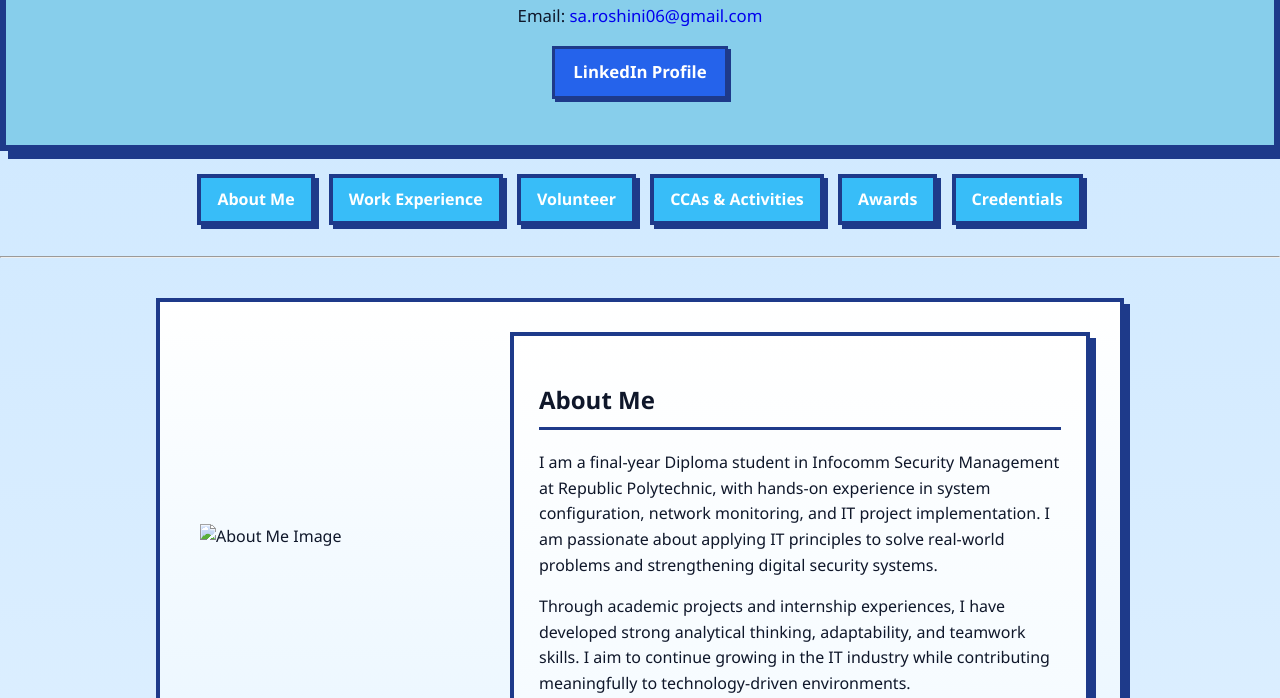
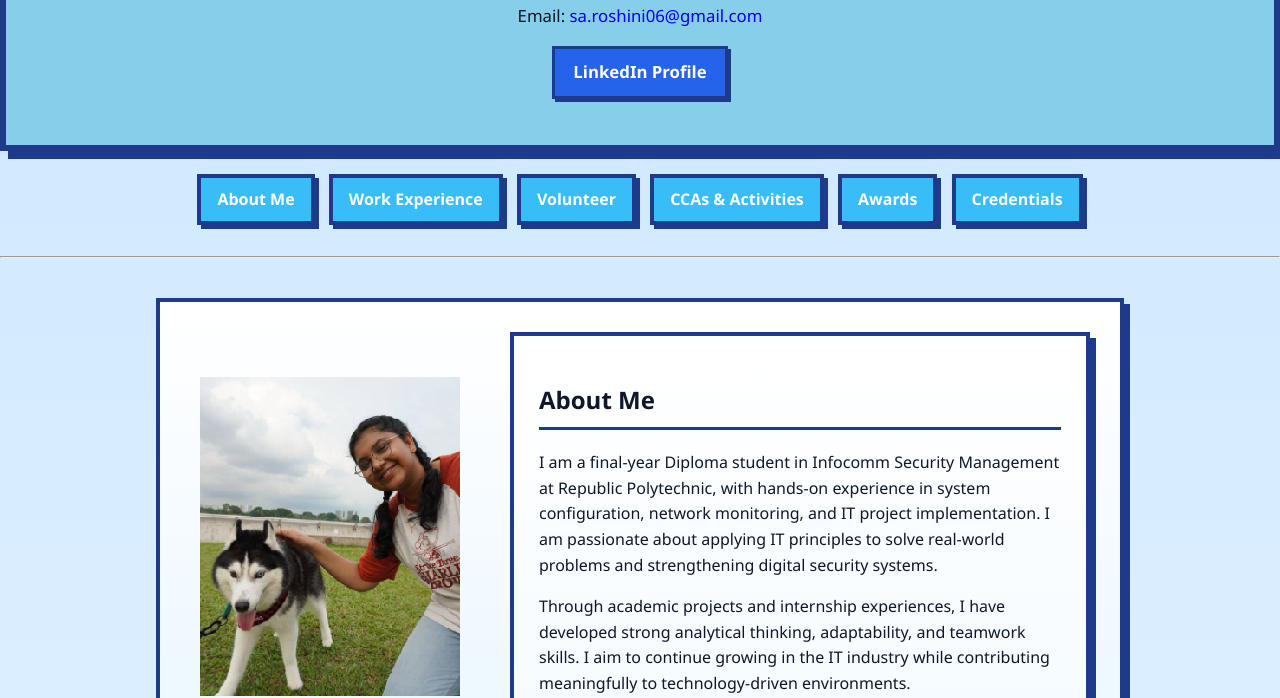
Before and after one commit to sa-roshini/sa-roshini.github.io, a plain HTML site: page index.html in a window 1280 px wide. Shown: the part 141-839 px from the top of the page. Drawn offline with Linux system fonts and the light colour scheme.

Commit message:
Update index.html

```diff
--- a/index.html
+++ b/index.html
@@ -28,7 +28,7 @@
 
 <section class="about-container">
 
-  <img src="assets/abtme.png" alt="About Me Image" class="about-img">
+  <img src="assets/abtme.jpg" alt="About Me Image" class="about-img">
 
   <div class="about-text">
     <h2>About Me</h2>
```
